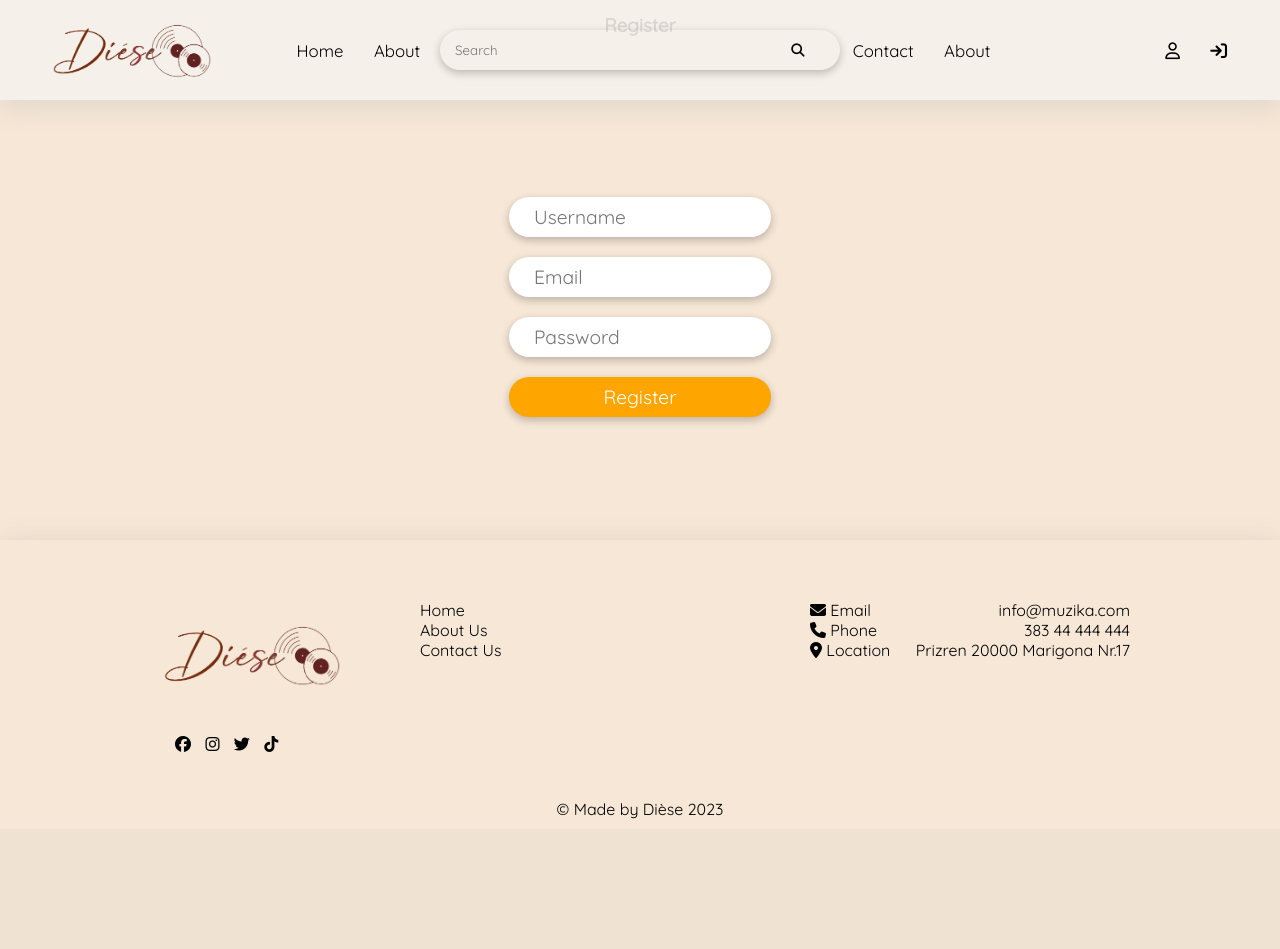
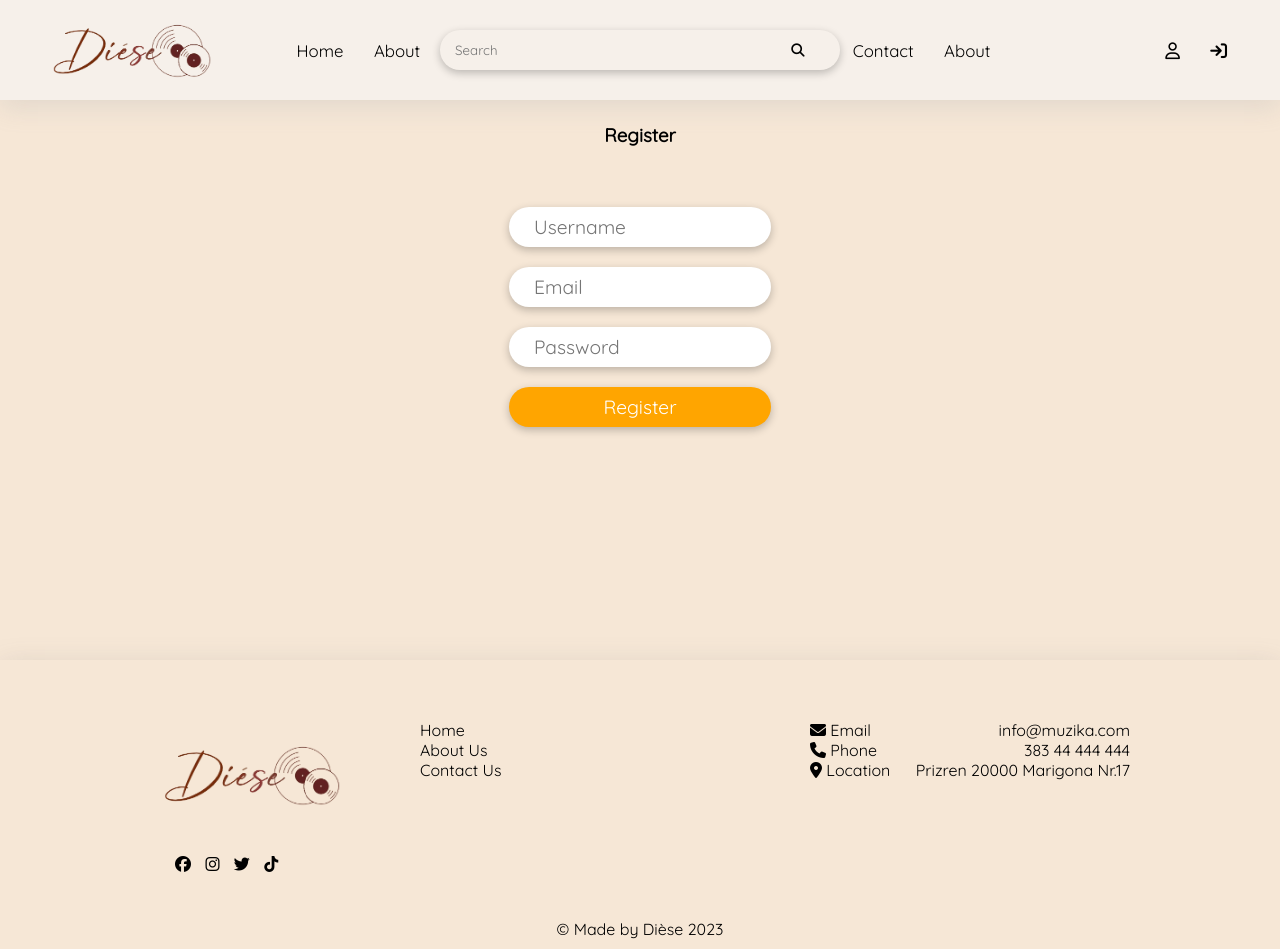
Before and after one commit to ArdiolaBytyqi/Music-Course, a PHP site: page /register.html in a window 1280 px wide. Before the commit the page ends 819 px from the top, so only its background shows below. Run offline with PHP 8.4, Linux system fonts and the light colour scheme.

Commit message:
style.css

```diff
--- a/assets/css/style.css
+++ b/assets/css/style.css
@@ -218,12 +218,12 @@
     align-items: center;
     flex-direction: column;
     width: 100%;
-    height: 30vh;
+    height: 45vh;
 }
 .form form{
     display: flex;
     flex-direction: column;
-    margin-top: 150px;
+    margin-top: 50px;
 }
 .form form input{
     margin: 10px;
```
